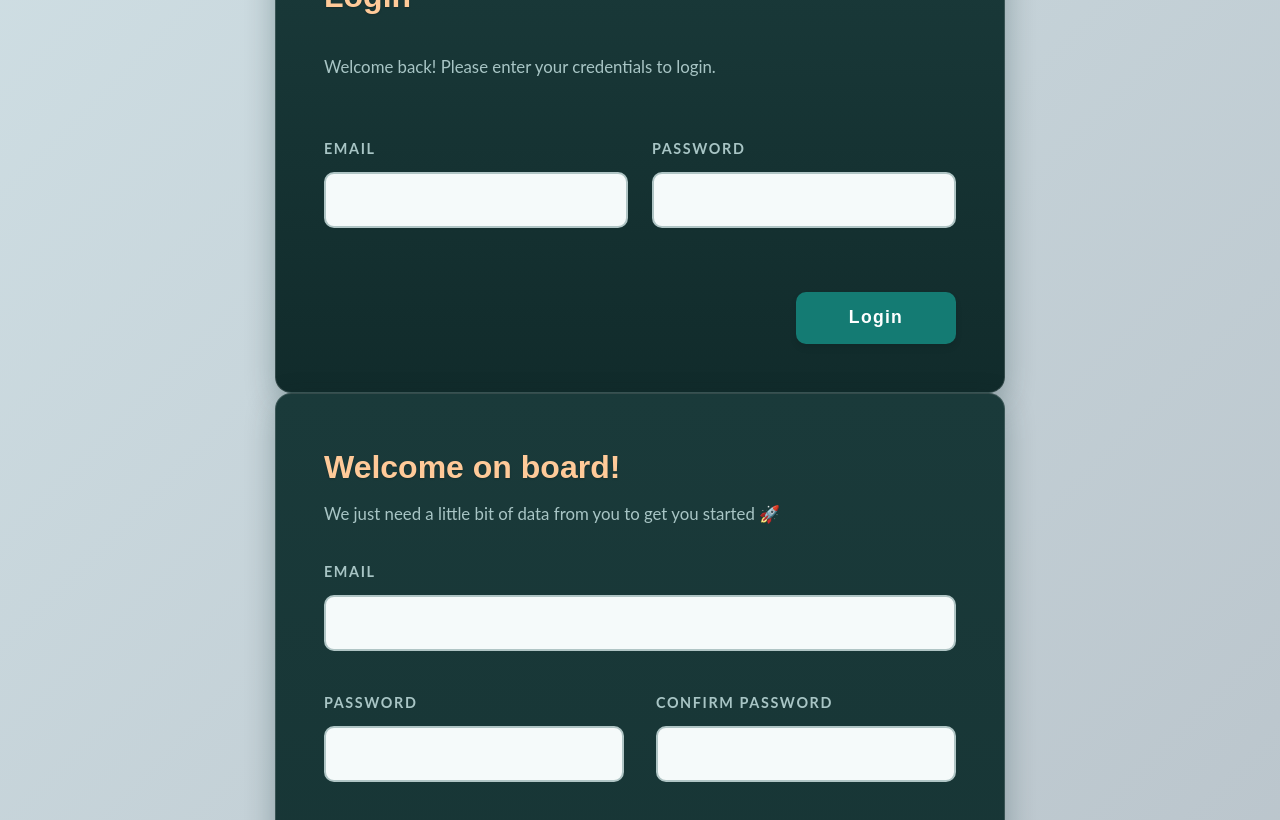
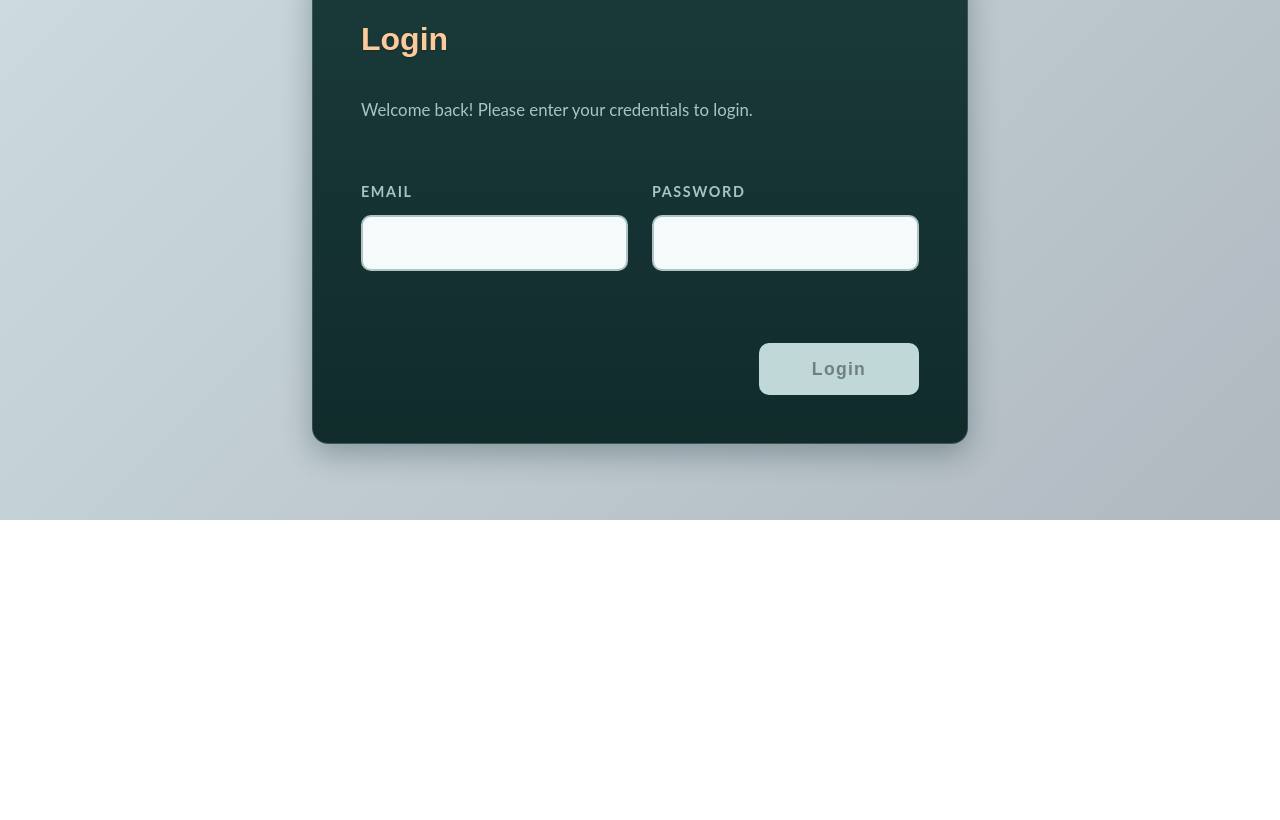
Before and after one commit to AbdullahGoma/forms-angular, an Angular app: page / in a window 1280 px wide. Shown: the part 280-1100 px from the top of the page. After the commit the page ends 800 px from the top, so only its background shows below. Built offline with nearby package versions, Linux system fonts and the light colour scheme.

Commit message:
Fix error message style, and style scroll bar, style disabled button state

```diff
--- a/src/app/app.component.html
+++ b/src/app/app.component.html
@@ -4,5 +4,3 @@
 </header>
 
 <app-login />
-
-<app-signup />
--- a/src/app/auth/login/login.component.css
+++ b/src/app/auth/login/login.component.css
@@ -9,6 +9,7 @@
   display: grid;
   grid-template-columns: 1fr 1fr;
   gap: 1.5rem;
+  margin-bottom: .5rem;
 }
 
 .login-form .control {
--- a/src/app/auth/login/login.component.html
+++ b/src/app/auth/login/login.component.html
@@ -14,10 +14,10 @@
           #email="ngModel"
           required
           email
-          [class.invalid]="email.invalid && (email.dirty || email.touched)"
+          [class.invalid]="email.invalid && email.touched"
         />
       </div>
-      @if (email.invalid && (email.dirty || email.touched)) {
+      @if (email.invalid && email.touched) {
         <div class="control-error">
           @if (email.errors?.['required']) {
             <span>Email is required</span>
@@ -40,10 +40,10 @@
           #password="ngModel"
           required
           minlength="8"
-          [class.invalid]="password.invalid && (password.dirty || password.touched)"
+          [class.invalid]="password.invalid && password.touched"
         />
       </div>
-      @if (password.invalid && (password.dirty || password.touched)) {
+      @if (password.invalid && password.touched) {
         <div class="control-error">
           @if (password.errors?.['required']) {
             <span>Password is required</span>
--- a/src/app/auth/login/login.component.ts
+++ b/src/app/auth/login/login.component.ts
@@ -14,7 +14,14 @@ export class LoginComponent {
   onSubmit(
     formData: NgForm // first way to access NgForm Object (event)
   ) {
-    if (formData.form.invalid) return;
+    Object.keys(formData.controls).forEach((field) => {
+      const control = formData.controls[field];
+      console.log(control);
+
+      control.markAsTouched();
+    });
+
+    if (formData.invalid) return;
 
     const enteredEmail = formData.form.value.enail;
     const enteredPassword = formData.form.value.password;
--- a/src/app/auth/signup/signup.component.css
+++ b/src/app/auth/signup/signup.component.css
@@ -4,7 +4,7 @@
 }
 
 .signup-form .control {
-  margin-bottom: 2.5rem; /* Extra space for error messages */
+  margin-bottom: 3rem; /* Extra space for error messages */
 }
 
 .signup-form .control-row {
@@ -13,17 +13,6 @@
 
 .signup-form fieldset .control {
   margin-bottom: 2.5rem;
-}
-
-.signup-form .control-error {
-  position: absolute;
-  bottom: -2.25rem;
-  left: 0;
-  width: 100%;
-  background: rgba(255, 153, 102, 0.1);
-  padding: 0.5rem;
-  border-radius: 0 0 8px 8px;
-  border-top: none;
 }
 
 .signup-form input.invalid,
@@ -102,5 +91,5 @@
 
 .signup-form .checkbox-error {
   margin-top: 0.5rem;
-  margin-left: 2rem;
+  margin-left: 1rem;
 }
--- a/src/app/auth/signup/signup.component.html
+++ b/src/app/auth/signup/signup.component.html
@@ -14,10 +14,10 @@
           #email="ngModel"
           required
           email
-          [class.invalid]="email.invalid && (email.dirty || email.touched)"
+          [class.invalid]="email.invalid && email.touched"
         />
       </div>
-      @if (email.invalid && (email.dirty || email.touched)) {
+      @if (email.invalid && email.touched) {
         <div class="control-error">
           @if (email.errors?.['required']) {
             <span>Email is required</span>
@@ -41,10 +41,10 @@
             #password="ngModel"
             required
             minlength="8"
-            [class.invalid]="password.invalid && (password.dirty || password.touched)"
+            [class.invalid]="password.invalid && password.touched"
           />
         </div>
-        @if (password.invalid && (password.dirty || password.touched)) {
+        @if (password.invalid && password.touched) {
           <div class="control-error">
             @if (password.errors?.['required']) {
               <span>Password is required</span>
@@ -66,10 +66,10 @@
             ngModel
             #confirmPassword="ngModel"
             required
-            [class.invalid]="(confirmPassword.invalid || signupForm.value.password !== signupForm.value.confirmPassword) && (confirmPassword.dirty || confirmPassword.touched)"
+            [class.invalid]="(confirmPassword.invalid || signupForm.value.password !== signupForm.value.confirmPassword) && confirmPassword.touched"
           />
         </div>
-        @if (confirmPassword.invalid && (confirmPassword.dirty || confirmPassword.touched)) {
+        @if (confirmPassword.invalid && confirmPassword.touched) {
           <div class="control-error">
             @if (confirmPassword.errors?.['required']) {
               <span>Please confirm your password</span>
@@ -99,10 +99,10 @@
             ngModel
             #firstName="ngModel"
             required
-            [class.invalid]="firstName.invalid && (firstName.dirty || firstName.touched)"
+            [class.invalid]="firstName.invalid && firstName.touched"
           />
         </div>
-        @if (firstName.invalid && (firstName.dirty || firstName.touched)) {
+        @if (firstName.invalid && firstName.touched) {
           <div class="control-error">
             <span>First name is required</span>
           </div>
@@ -119,10 +119,10 @@
             ngModel
             #lastName="ngModel"
             required
-            [class.invalid]="lastName.invalid && (lastName.dirty || lastName.touched)"
+            [class.invalid]="lastName.invalid && lastName.touched"
           />
         </div>
-        @if (lastName.invalid && (lastName.dirty || lastName.touched)) {
+        @if (lastName.invalid && lastName.touched) {
           <div class="control-error">
             <span>Last name is required</span>
           </div>
@@ -146,10 +146,10 @@
               ngModel
               #street="ngModel"
               required
-              [class.invalid]="street.invalid && (street.dirty || street.touched)"
+              [class.invalid]="street.invalid && street.touched"
             />
           </div>
-          @if (street.invalid && (street.dirty || street.touched)) {
+          @if (street.invalid && street.touched) {
             <div class="control-error">
               <span>Street is required</span>
             </div>
@@ -166,10 +166,10 @@
               ngModel
               #number="ngModel"
               required
-              [class.invalid]="number.invalid && (number.dirty || number.touched)"
+              [class.invalid]="number.invalid && number.touched"
             />
           </div>
-          @if (number.invalid && (number.dirty || number.touched)) {
+          @if (number.invalid && number.touched) {
             <div class="control-error">
               <span>Number is required</span>
             </div>
@@ -188,10 +188,10 @@
               ngModel
               #postalCode="ngModel"
               required
-              [class.invalid]="postalCode.invalid && (postalCode.dirty || postalCode.touched)"
+              [class.invalid]="postalCode.invalid && postalCode.touched"
             />
           </div>
-          @if (postalCode.invalid && (postalCode.dirty || postalCode.touched)) {
+          @if (postalCode.invalid && postalCode.touched) {
             <div class="control-error">
               <span>Postal code is required</span>
             </div>
@@ -208,10 +208,10 @@
               ngModel
               #city="ngModel"
               required
-              [class.invalid]="city.invalid && (city.dirty || city.touched)"
+              [class.invalid]="city.invalid && city.touched"
             />
           </div>
-          @if (city.invalid && (city.dirty || city.touched)) {
+          @if (city.invalid && city.touched) {
             <div class="control-error">
               <span>City is required</span>
             </div>
@@ -234,7 +234,7 @@
             ngModel
             #role="ngModel"
             required
-            [class.invalid]="role.invalid && (role.dirty || role.touched)"
+            [class.invalid]="role.invalid && role.touched"
           >
             <option value="">Select your role</option>
             <option value="student">Student</option>
@@ -244,7 +244,7 @@
             <option value="other">Other</option>
           </select>
         </div>
-        @if (role.invalid && (role.dirty || role.touched)) {
+        @if (role.invalid && role.touched) {
           <div class="control-error">
             <span>Please select your role</span>
           </div>
@@ -301,12 +301,12 @@
           ngModel
           #terms="ngModel"
           required
-          [class.invalid]="terms.invalid && (terms.dirty || terms.touched)"
+          [class.invalid]="terms.invalid && terms.touched"
         />
         I agree to the terms and conditions
       </label>
-      @if (terms.invalid && (terms.dirty || terms.touched)) {
-        <div class="control-error">
+      @if (terms.invalid && terms.touched) {
+        <div class="checkbox-error">
           <span>You must accept the terms and conditions</span>
         </div>
       }
--- a/src/app/auth/signup/signup.component.ts
+++ b/src/app/auth/signup/signup.component.ts
@@ -9,5 +9,13 @@ import { FormsModule, NgForm } from '@angular/forms';
   styleUrl: './signup.component.css',
 })
 export class SignupComponent {
-  onSignup(signupForm: NgForm) {}
+  onSignup(form: NgForm) {
+    if (form.invalid) {
+      // Mark all fields as touched to show errors
+      Object.values(form.controls).forEach((control) => {
+        control.markAsTouched();
+      });
+      return;
+    }
+  }
 }
--- a/src/styles.css
+++ b/src/styles.css
@@ -17,6 +17,31 @@
   --input-height: 3.5rem;
   --button-height: 3.25rem;
   --fieldset-bg: rgba(30, 60, 60, 0.3);
+}
+
+::-webkit-scrollbar {
+  width: 10px;
+  height: 10px;
+}
+
+::-webkit-scrollbar-track {
+  background: rgba(30, 60, 60, 0.1);
+  border-radius: 10px;
+}
+
+::-webkit-scrollbar-thumb {
+  background: var(--primary-light);
+  border-radius: 10px;
+  border: 2px solid rgba(30, 60, 60, 0.1);
+}
+
+::-webkit-scrollbar-thumb:hover {
+  background: var(--primary);
+}
+
+/* Firefox scrollbar */
+* {
+  scrollbar-color: var(--primary-light) rgba(30, 60, 60, 0.1);
 }
 
 * {
@@ -228,7 +253,7 @@ hr::after {
   display: flex;
   justify-content: flex-end;
   gap: 1.5rem;
-  margin-top: 2rem;
+  margin-top: 4rem;
 }
 
 .button {
@@ -445,18 +470,19 @@ legend {
   color: var(--error);
   font-size: 0.85rem;
   font-weight: 500;
-  display: flex;
-  align-items: center;
-  gap: 0.5rem;
   padding: 0.5rem 0.75rem;
   background: rgba(255, 153, 102, 0.1);
   border-left: 3px solid var(--error);
   border-radius: 0 0 6px 6px;
   position: absolute;
   width: 100%;
-  bottom: -2.25rem;
+  top: 100%;
+  margin-top: -2px;
   left: 0;
   animation: fadeIn 0.2s ease-out;
+  line-height: 1.4;
+  white-space: normal;
+  min-height: 3rem;
 }
 
 .control input.invalid,
@@ -481,6 +507,8 @@ legend {
   margin-top: 0.5rem;
   margin-left: 2rem;
   width: calc(100% - 2rem);
+  position: absolute;
+  bottom: -3rem;
 }
 
 /* Form-level error message */
@@ -497,3 +525,31 @@ legend {
   align-items: center;
   gap: 0.75rem;
 }
+
+/* Disabled state styles */
+.button:disabled,
+.button[disabled] {
+  background-color: #c0d8d8; /* Muted version of your primary color */
+  color: #708080; /* Muted text color */
+  cursor: not-allowed;
+  transform: none !important;
+  box-shadow: none !important;
+}
+
+/* Remove hover/focus effects when disabled */
+.button:disabled:hover,
+.button[disabled]:hover,
+.button:disabled:focus,
+.button[disabled]:focus {
+  background-color: #c0d8d8;
+  transform: none;
+  box-shadow: none;
+}
+
+/* Disabled flat button (if you have any) */
+.button-flat:disabled,
+.button-flat[disabled] {
+  background-color: transparent;
+  color: #a8c5c5; /* Using your --text-muted color */
+  border-color: #c0d8d8;
+}
```
